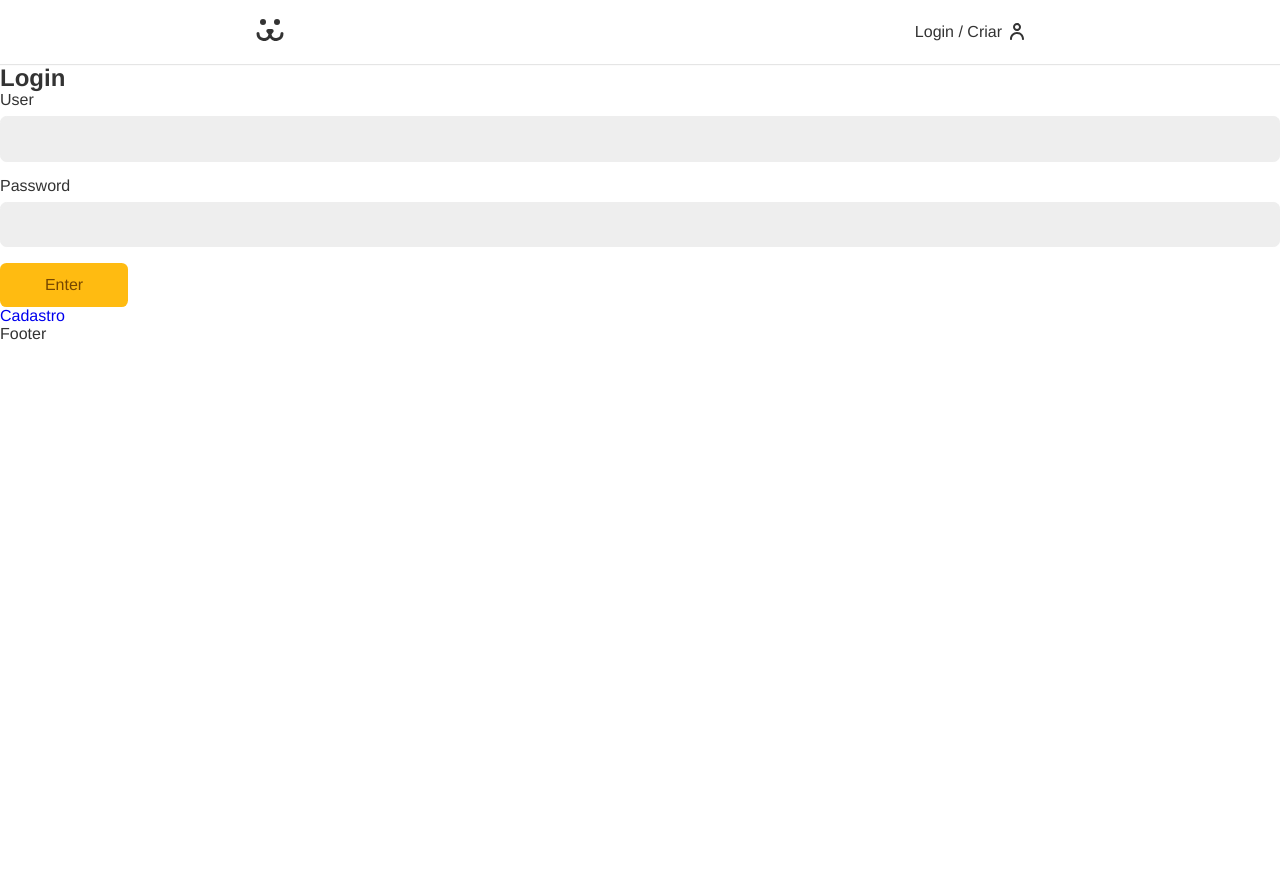
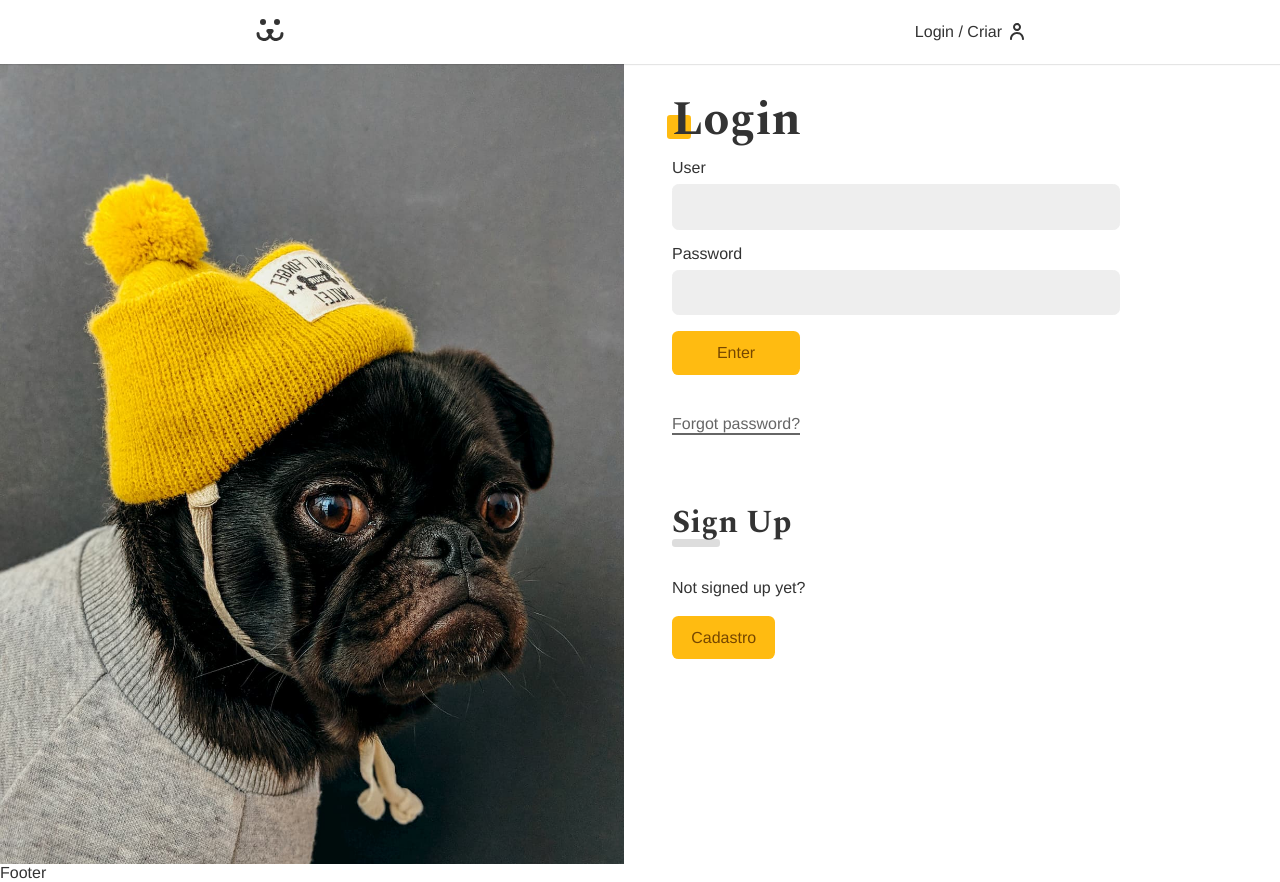
Before and after one commit to oMazzi/dogs.socialmedia, a React (Create React App) app: page /login in a window 1280 px wide. Before the commit the page ends 800 px from the top, so only its background shows below. Built offline with nearby package versions, Linux system fonts and the light colour scheme.

Commit message:
Login page done

```diff
--- a/src/App.css
+++ b/src/App.css
@@ -1,3 +1,5 @@
+@import url('https://fonts.googleapis.com/css2?family=Spectral:wght@700&display=swap');
+
 * {
   box-sizing: border-box;
 }
@@ -6,7 +8,7 @@
   margin: 0px;
   color: #333;
   --type-first: Helvetica, Arial, sans-serif;
-  --type-second: 'Spectral', Georgia;
+  --type-second: 'Spectral', georgia;
   font-family: var(--type-first);
   padding-top: 4rem;
 }
@@ -35,6 +37,7 @@
 
 a {
   text-decoration: none;
+  color: #333;
 }
 
 .container {
@@ -42,3 +45,37 @@
   padding: 0 1rem;
   margin: 0 auto;
 }
+
+.title{
+  font-family: var(--type-second);
+  line-height: 1;
+  font-size: 3rem;
+  margin: 1rem 0;
+  position: relative;
+  z-index: 1;
+}
+
+.title::after{
+  content: '';
+  display: block;
+  width: 1.5rem;
+  height: 1.5rem;
+  background: #fb1;
+  position: absolute;
+  bottom: 5px;
+  left: -5px;
+  border-radius: .2rem;
+  z-index: -1;
+}
+
+.animeLeft {
+  opacity: 0;
+  transform: translateX(-20px);
+  animation: animeLeft .3s forwards;
+}
+
+@keyframes animeLeft {
+  to{
+    opacity: 1;
+    transform: initial;
+  }}
--- /dev/null
+++ b/src/Components/Helper/Error.js
@@ -0,0 +1,8 @@
+import React from 'react';
+
+const Error = ({ error }) => {
+  if (!error) return null;
+  return <p style={{ color: '#f31', margin: '1rem 0' }}>{error}</p>;
+};
+
+export default Error;
--- a/src/Components/Login/Login.js
+++ b/src/Components/Login/Login.js
@@ -5,13 +5,15 @@
 import LoginForm from './LoginForm';
 import LoginPasswordLost from './LoginPasswordLost';
 import LoginPasswordReset from './LoginPasswordReset';
+import styles from './Login.module.css';
 
 const Login = () => {
   const { login } = React.useContext(UserContext);
   if (login === true) return <Navigate to="/myaccount" />;
 
   return (
-    <div>
+    <section className={styles.login}>
+      <div className={styles.forms}>
         <Routes>
           <Route path="/" element={<LoginForm />} />
           <Route path="/create" element={<LoginCreate />} />
@@ -19,6 +21,7 @@
           <Route path="/reset" element={<LoginPasswordReset />} />
         </Routes>
       </div>
+    </section>
   );
 };
 
--- /dev/null
+++ b/src/Components/Login/Login.module.css
@@ -0,0 +1,30 @@
+.login {
+  display: grid;
+  grid-template-columns: 1fr 1fr;
+  min-height: 100vh;
+  gap: 2rem;
+}
+
+.login::before {
+  display: block;
+  content: '';
+  background: url('../../Assets/login.jpg') no-repeat center center;
+  background-size: cover;
+}
+
+.forms {
+  max-width: 30rem;
+  padding: 1rem;
+}
+
+@media (max-width:40rem) {
+  .login {
+    grid-template-columns: 1fr;
+  }
+  .login::before {
+    display: none;
+  }
+  .forms {
+    max-width: 100%;
+  }
+}
--- a/src/Components/Login/LoginForm.js
+++ b/src/Components/Login/LoginForm.js
@@ -4,6 +4,9 @@
 import Button from '../Forms/Button.js';
 import useForm from '../../Hooks/useForm';
 import { UserContext } from '../../UserContext';
+import Error from '../Helper/Error';
+import styles from './LoginForm.module.css';
+import stylesBtn from '../Forms/Button.module.css';
 
 const LoginForm = () => {
   const username = useForm();
@@ -18,9 +21,9 @@
   }
 
   return (
-    <section>
-      <h1>Login</h1>
-      <form action="" onSubmit={handleSubmit}>
+    <section className="animeLeft">
+      <h1 className="title">Login</h1>
+      <form className={styles.form} onSubmit={handleSubmit}>
         <Input label="User" type="text" name="username" {...username} />
         <Input label="Password" type="password" name="password" {...password} />
         {loading ? (
@@ -28,10 +31,18 @@
         ) : (
           <Button>Enter</Button>
         )}
-
-        {error && <p>{error}</p>}
+        <Error error={error} />
       </form>
-      <Link to="/login/create">Cadastro</Link>
+      <Link className={styles.forgot} to="/login/forgot">
+        Forgot password?
+      </Link>
+      <div className={styles.cadastro}>
+        <h2 className={styles.subtitle}>Sign Up</h2>
+        <p>Not signed up yet?</p>
+        <Link className={stylesBtn.button} to="/login/create">
+          Cadastro
+        </Link>
+      </div>
     </section>
   );
 };
--- /dev/null
+++ b/src/Components/Login/LoginForm.module.css
@@ -0,0 +1,41 @@
+.form {
+  margin-bottom: 2rem;
+}
+
+.forgot {
+  display: inline-block;
+  color: #666;
+  padding: .5rem 0;
+}
+
+.forgot::after {
+  content: '';
+  height: 2px;
+  width: 100%;
+  background: currentColor;
+  display: block;
+}
+
+.cadastro {
+  margin-top: 4rem;
+}
+
+.subtitle {
+  font-family: var(--type-second);
+  line-height: 1;
+  font-size: 2rem;
+}
+
+.subtitle::after{
+  content: '';
+  display: block;
+  background: #ddd;
+  height: .5rem;
+  width: 3rem;
+  border-radius: .2rem;
+}
+
+.cadastro p {
+  margin-top: 2rem;
+  margin-bottom: 2rem;
+}
--- a/src/UserContext.js
+++ b/src/UserContext.js
@@ -36,7 +36,7 @@
       setLoading(true);
       const { url, options } = TOKEN_POST({ username, password });
       const tokenRes = await fetch(url, options);
-      if (!tokenRes.ok) throw new Error(`Error: Invalid user`);
+      if (!tokenRes.ok) throw new Error(`Error: User invalid`);
       const { token } = await tokenRes.json();
       window.localStorage.setItem('token', token);
       await getUser(token);
```
Lines whose indentation alone changed are shown as unchanged.
